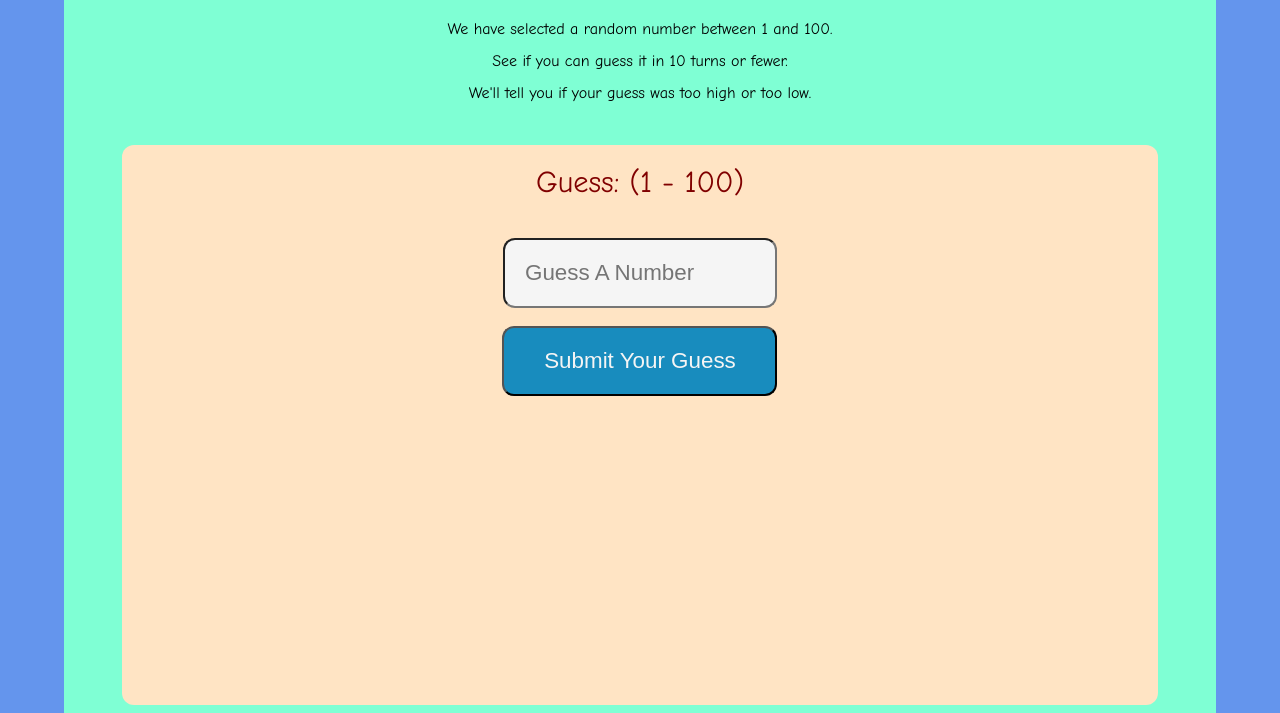
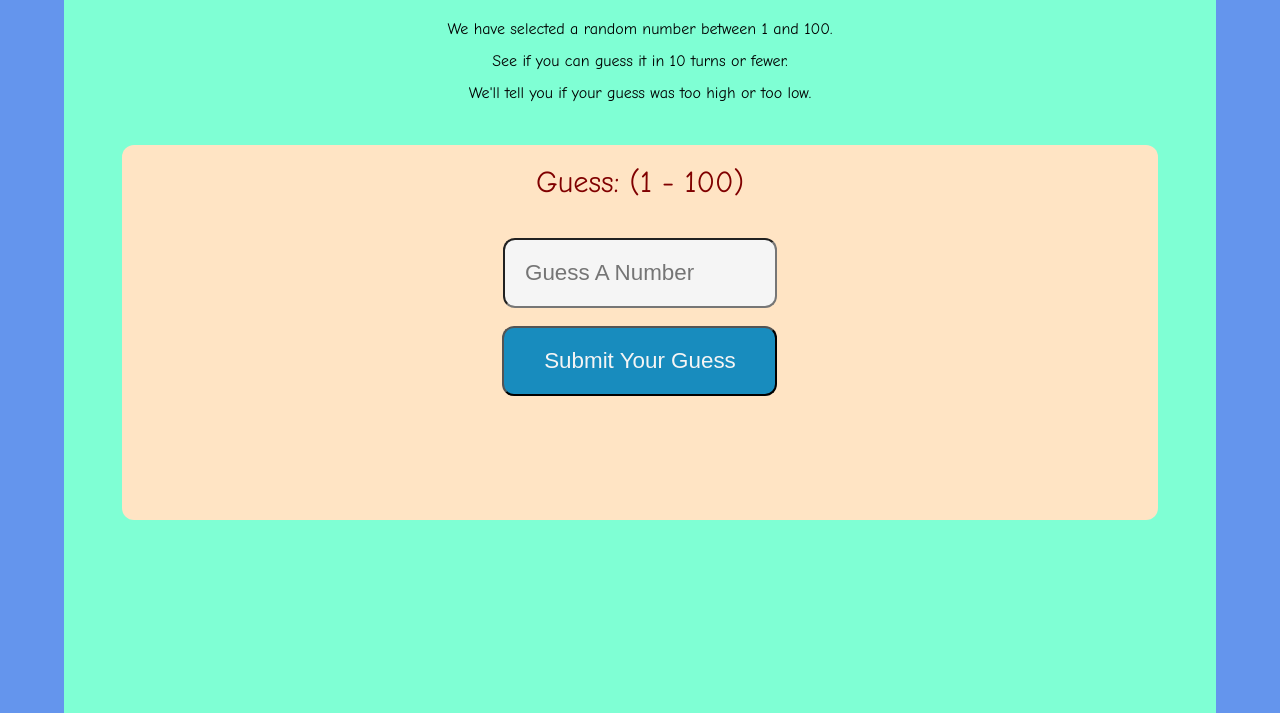
Before and after one commit to lessons-in-coding/Guessing-Number, a plain HTML site: page index.html in a window 1280 px wide. Shown: the part 112-825 px from the top of the page. Drawn offline with Linux system fonts and the light colour scheme.

Commit message:
made some changes in css

```diff
--- a/style.css
+++ b/style.css
@@ -41,7 +41,7 @@ section {
 .container {
   background-color: var(--tertiary-bg-color);
   width: 90%;
-  height: 70%;
+  height: auto;
   margin: 0 auto;
   /* padding: 25px; */
   border-radius: 12px;
```
